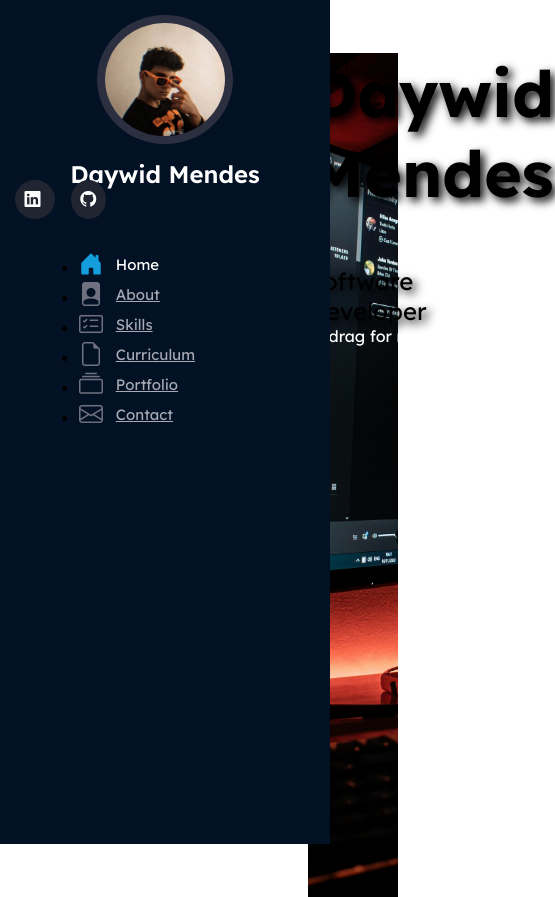
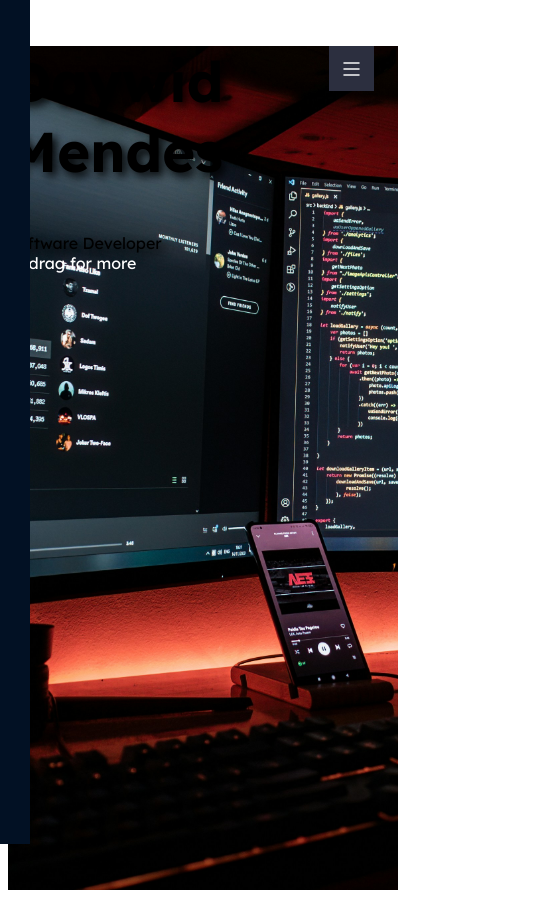
Before and after one commit to daywid/Portfolio, a plain HTML site: page templates/index.html in a window 390 px wide. Shown: the whole page, 555 px wide, since content can reach past the window. Drawn offline with nearby package versions, Linux system fonts and the light colour scheme.

Commit message:
Responsivity add

```diff
--- a/static/style.css
+++ b/static/style.css
@@ -101,13 +101,18 @@ section#inicio{
     height: 100vh;
 }
 
+.nameSubtitle{
+
+    right: 40%;
+}
+
 section#inicio h2{
     font-size: 4rem;
 }
 
 section#inicio span#subtitle {
-    margin-right: 8rem;
-    font-size: 1.5rem;
+    margin-right: 10.5rem;
+    font-size: 1rem;
 }
 
 .text-shadow{
@@ -122,3 +127,44 @@ section#inicio div#arraste a{
     text-decoration: none;
     color: #fff;
 }
+
+
+i.menu-mobile{
+
+  color: #fff;
+  position: fixed;
+  /* background-color: #252c90; */
+  background-color: #2c2f3f;
+  right: 1rem;
+  font-size: 1.5rem;
+  cursor: pointer;
+  z-index: 10;
+  width: 45px;
+  height: 45px;
+  display: flex;
+  justify-content: center;
+  align-items: center;
+}
+
+@media (max-width: 1024px){
+
+    #header {
+        left: -300px;
+    }
+    i.menu-mobile {
+        display: flex;
+    }
+    section#inicio h2{
+        font-size: 3.5rem;
+    }
+    section#iniciospan#subtitle{
+        margin-right: 0;
+        font-size: 1rem;
+    }
+    main{
+        margin-left: 0px;
+    }
+
+
+
+}
--- a/templates/index.html
+++ b/templates/index.html
@@ -11,6 +11,9 @@
     <title>Daywid</title>
 </head>
 <body>
+
+  <i class="bi bi-list menu-mobile"></i>
+
     <aside id="header">
         <section class="profile">
             <img src="../static/img/profile.jpg" alt="Foto do Daywid">
@@ -60,7 +63,7 @@
     <main id="main">
         <section id="inicio" class="row m-0 p-0">
 
-            <div class="col-md-5 d-flex justify-content-center align-items-center
+            <div id="nameSubtitle" class="col-md-5 d-flex justify-content-center align-items-center
             flex-column">
                 <h2 class="text-white text-shadow"
                 >Daywid Mendes</h2>
```
Also changed, not shown: 1 other file.
